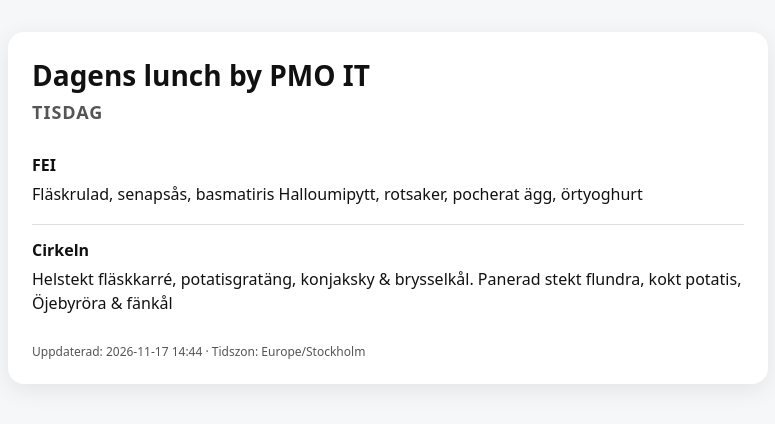
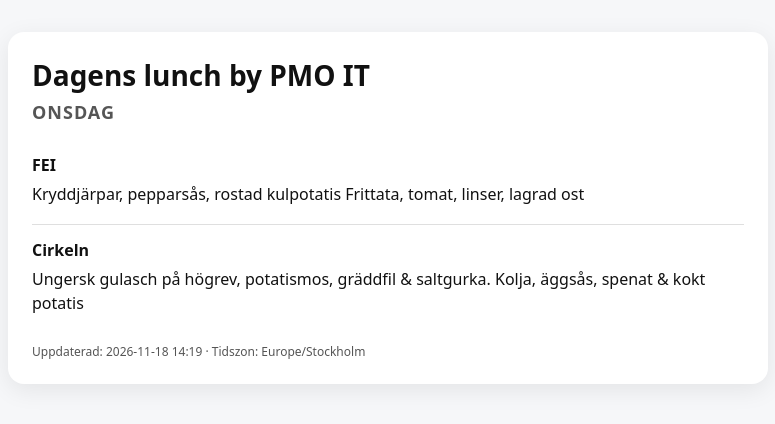
Before and after one commit to Dgdgoblin/lunch, a plain HTML site: page index.html in a window 1280 px wide. Shown: the whole page, without its empty margins (252-1027 px from the left). Drawn offline with Linux system fonts and the light colour scheme.

Commit message:
Uppdatera lunch-sida: 2026-11-18 13:19 UTC

```diff
--- a/index.html
+++ b/index.html
@@ -22,15 +22,15 @@
 <div class="wrap">
   <div class="card">
     <h1>Dagens lunch by PMO IT</h1>
-    <h2>TISDAG</h2>
+    <h2>ONSDAG</h2>
     <div class="rest">
       <div class="name">FEI</div>
-      <div class='dish'>Fläskrulad, senapsås, basmatiris Halloumipytt, rotsaker, pocherat ägg, örtyoghurt</div>
+      <div class='dish'>Kryddjärpar, pepparsås, rostad kulpotatis Frittata, tomat, linser, lagrad ost</div>
     </div>
     <div class="rest">
       <div class="name">Cirkeln</div>
-      <div class='dish'>Helstekt fläskkarré, potatisgratäng, konjaksky & brysselkål. Panerad stekt flundra, kokt potatis, Öjebyröra & fänkål</div>
+      <div class='dish'>Ungersk gulasch på högrev, potatismos, gräddfil & saltgurka. Kolja, äggsås, spenat & kokt potatis</div>
     </div>
-    <div class="footer">Uppdaterad: 2026-11-17 14:44 &middot; Tidszon: Europe/Stockholm</div>
+    <div class="footer">Uppdaterad: 2026-11-18 14:19 &middot; Tidszon: Europe/Stockholm</div>
   </div>
 </div>
```
